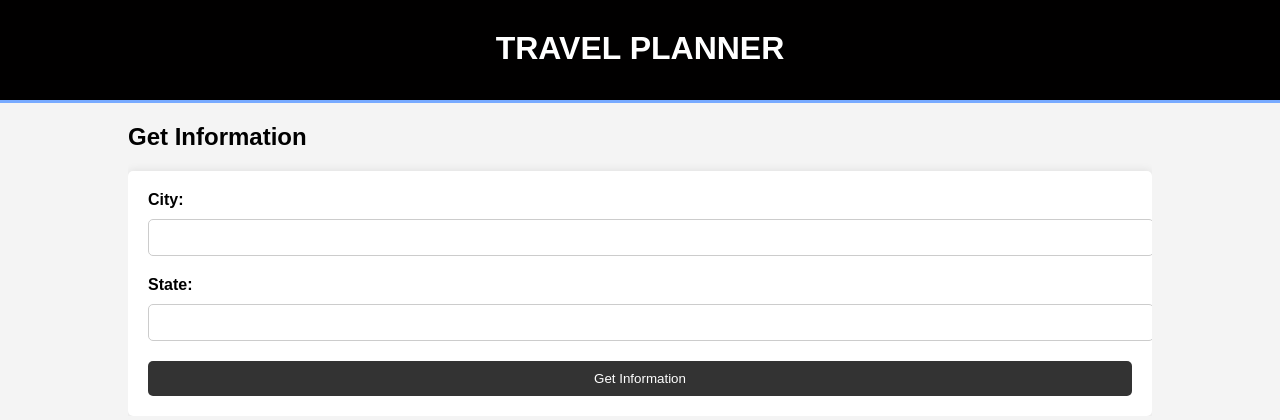
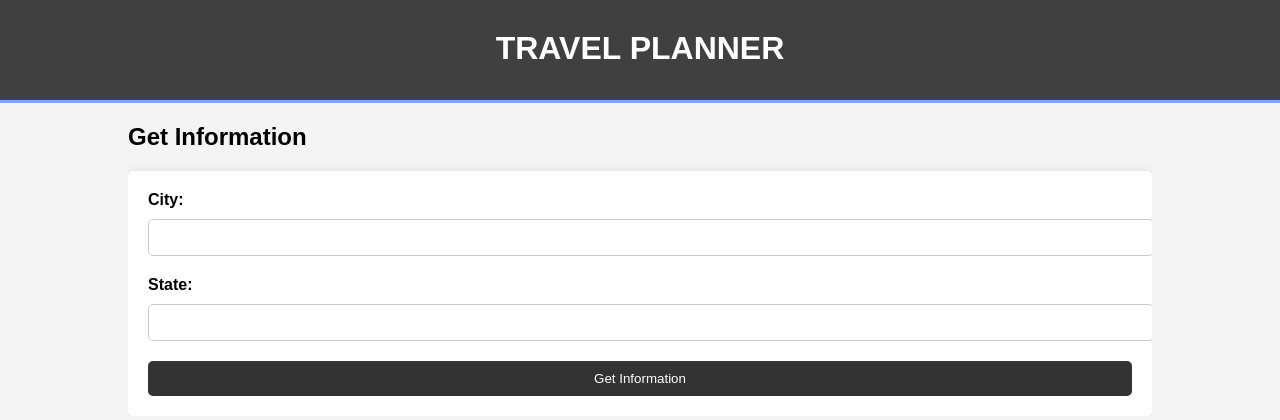
Before and after one commit to cardellak5813/travel-planner, a Flask app: page / in a window 1280 px wide. Shown: the top 420 px of the page. Run offline with Flask 3, Linux system fonts and the light colour scheme.

Commit message:
Changed Header Color

```diff
--- a/templates/index.html
+++ b/templates/index.html
@@ -17,7 +17,7 @@
             overflow: hidden;
         }
         header {
-            background: #010000;
+            background: #414040;
             color: #fff;
             padding-top: 30px;
             min-height: 70px;
```
